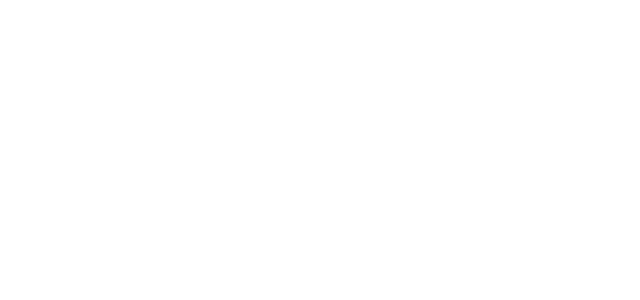
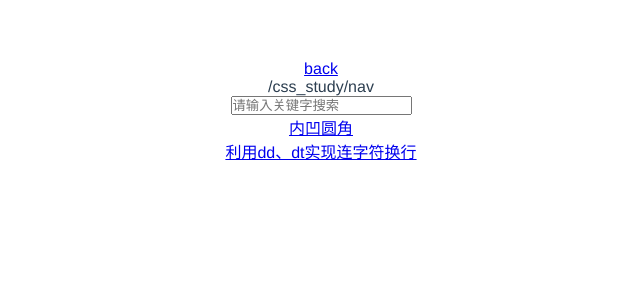
Before and after one commit to xiongxiong109/front_end_study, a Vue app: page /css_study/nav in a window 1280 px wide. Shown: the top 300 px of the page, without its empty margins (319-959 px from the left). Built offline with nearby package versions, Linux system fonts and the light colour scheme.

Commit message:
添加路由

```diff
--- a/src/router/CSStudy/index.js
+++ b/src/router/CSStudy/index.js
@@ -1,4 +1,5 @@
 module.exports = {
 	Layer(resolve) { require(['./pages/layer'], resolve) },
+	Nav(resolve) { require(['./pages/nav'], resolve) },
 	RadCircle(resolve) { require(['./pages/rad_circle'], resolve) }
 }
--- /dev/null
+++ b/src/router/CSStudy/nav.links.js
@@ -0,0 +1,5 @@
+// 页面配置
+module.exports = [
+	{path: '/rad_circle', nm: '内凹圆角'},
+	{path: '/dd_dt', nm: '利用dd、dt实现连字符换行'}
+]
--- a/src/router/CSStudy/pages/layer.vue
+++ b/src/router/CSStudy/pages/layer.vue
@@ -1,7 +1,7 @@
 <!-- css layer -->
 <template>
 	<div class="csstudy-page">
-		<router-link to="/home">back</router-link>
+		<a href="javascript:void(0);" @click="$router.back()">back</a>
 		<div class="com-title">{{$route.path}}</div>
 		<router-view></router-view>
 	</div>
--- /dev/null
+++ b/src/router/CSStudy/pages/nav.vue
@@ -0,0 +1,27 @@
+<template>
+	<div class="nav">
+		<input type="text" placeholder="请输入关键字搜索" v-model="filterNm" />
+		<ul class="nav-group">
+			<li v-for="item in filteredLinks"><router-link :to="root + item.path">{{item.nm}}</router-link></li>
+		</ul>
+	</div>
+</template>
+<script type="text/javascript">
+	import navLinks from '../nav.links';
+	export default {
+		data() {
+			return {
+				root: '/css_study',
+				filterNm: '',
+				navLinks
+			}
+		},
+		computed: {
+			filteredLinks() {
+				let fi = new RegExp(this.filterNm, 'ig');
+				let links = this.navLinks;
+				return links.filter(item => fi.test(item.nm) || fi.test(item.path));
+			}
+		}
+	}
+</script>
--- a/src/router/Home/pages/home.vue
+++ b/src/router/Home/pages/home.vue
@@ -15,7 +15,7 @@
 			return {
 				title: 'Front_End Study',
 				navLinks: [
-					{nm: 'rad_circle', url: '/css_study/rad_circle'}
+					{nm: 'css_study', url: '/css_study/nav'}
 				]
 			}
 		}
--- a/src/router/index.js
+++ b/src/router/index.js
@@ -9,7 +9,7 @@
 export default new Router({
 	mode: 'history',
   routes: [
-  	{ // 301
+  	{
   		path: '/',
   		redirect: '/home'
   	},
@@ -23,6 +23,11 @@
     	name: 'css_study',
     	component: CSStudy.Layer,
     	children: [
+        { // css导航部分
+          path: 'nav',
+          name: 'nav',
+          component: CSStudy.Nav
+        },
     		{ // css内凹圆角
     			path: 'rad_circle',
     			name: 'rad_circle',
```
